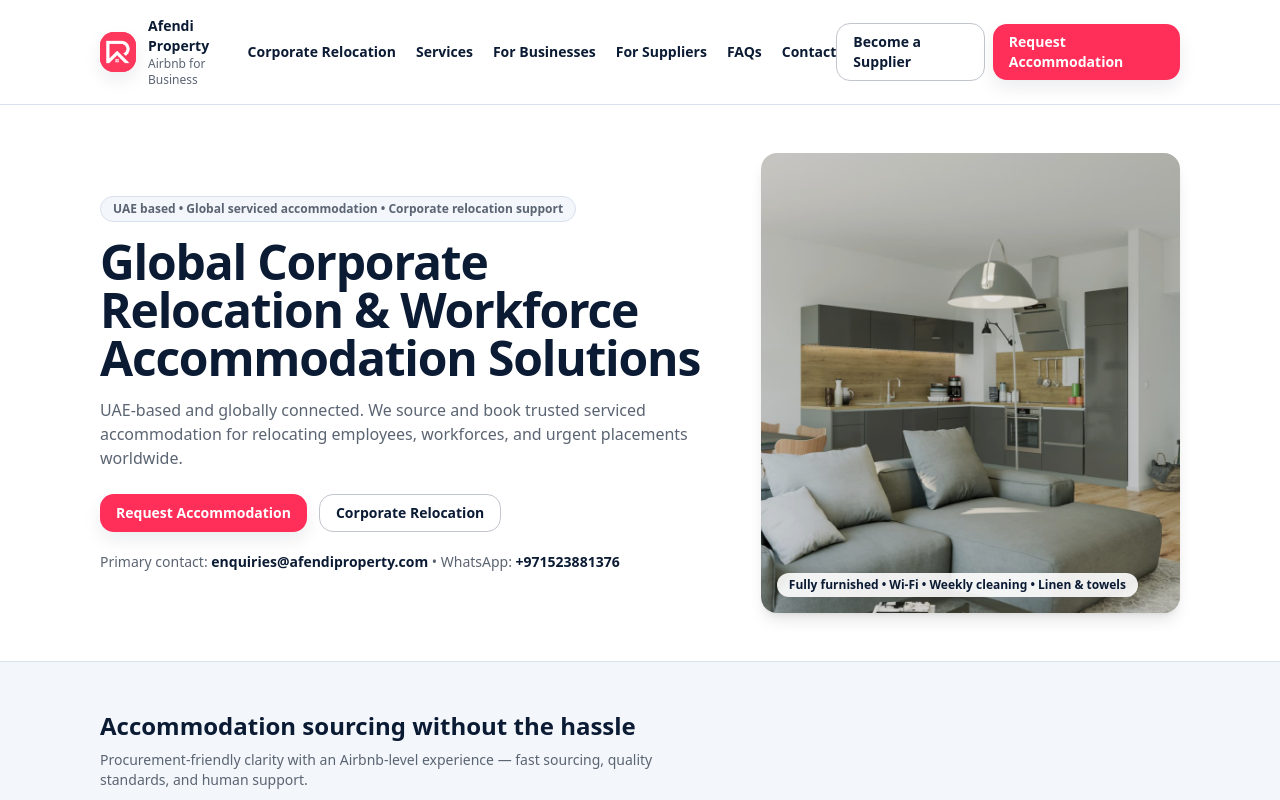
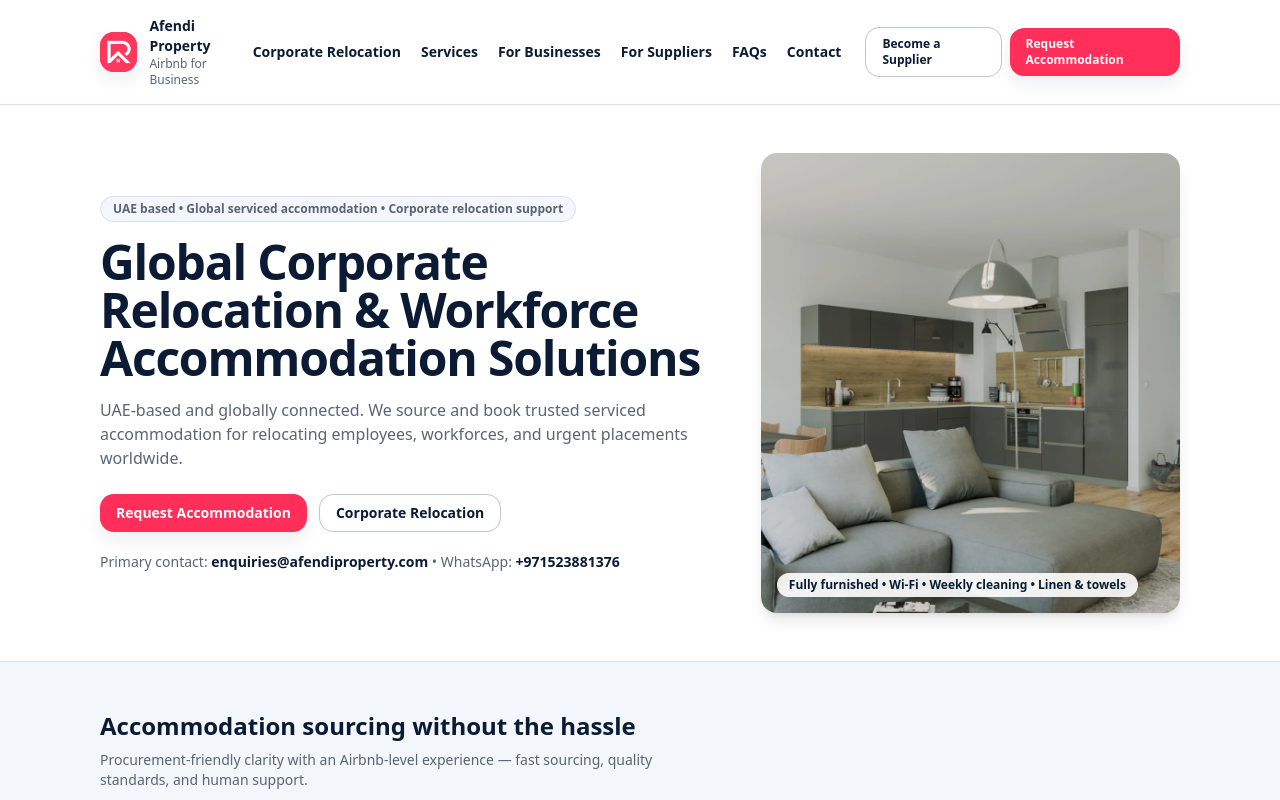
Before and after one commit to AfendiProperty/afendi-property, a Next.js app: page / in a window 1280 px wide. Shown: the top 800 px of the page. Built offline with nearby package versions, Linux system fonts and the light colour scheme; no server answers.

Commit message:
Fix header button sizing and spacing

```diff
--- a/components/Header.tsx
+++ b/components/Header.tsx
@@ -1,7 +1,7 @@
 import Image from "next/image";
 import Link from "next/link";
 import { Container } from "@/components/Container";
-import { Button } from "@/components/Button";
+import { Button } from "./Button";
 import { siteConfig } from "@/lib/site";
 import { MobileNav } from "@/components/MobileNav";
 
@@ -36,20 +36,21 @@ export function Header() {
         </Link>
 
         <nav className="hidden md:flex flex-1 justify-center items-center space-x-5 text-sm font-semibold text-brand-navy">
-  {nav.map((i) => (
-    <Link
-      key={i.href}
-      href={i.href}
-      className="hover:opacity-80 whitespace-nowrap"
-    >
-      {i.label}
-    </Link>
-  ))}
-</nav>
+          {nav.map((i) => (
+            <Link key={i.href} href={i.href} className="hover:opacity-80 whitespace-nowrap">
+              {i.label}
+            </Link>
+          ))}
+        </nav>
 
-        <div className="hidden md:flex items-center gap-2">
-          <Button href="/for-suppliers" variant="secondary" size="small">Become a Supplier</Button>
-          <Button href="/contact" size="small">Request Accommodation</Button>
+        {/* Smaller header buttons + extra spacing from nav */}
+        <div className="hidden md:flex items-center gap-2 pl-6">
+          <Button href="/for-suppliers" variant="secondary" className="px-3 py-1.5 text-xs">
+            Become a Supplier
+          </Button>
+          <Button href="/contact" className="px-3 py-1.5 text-xs">
+            Request Accommodation
+          </Button>
         </div>
 
         <div className="md:hidden">
```
